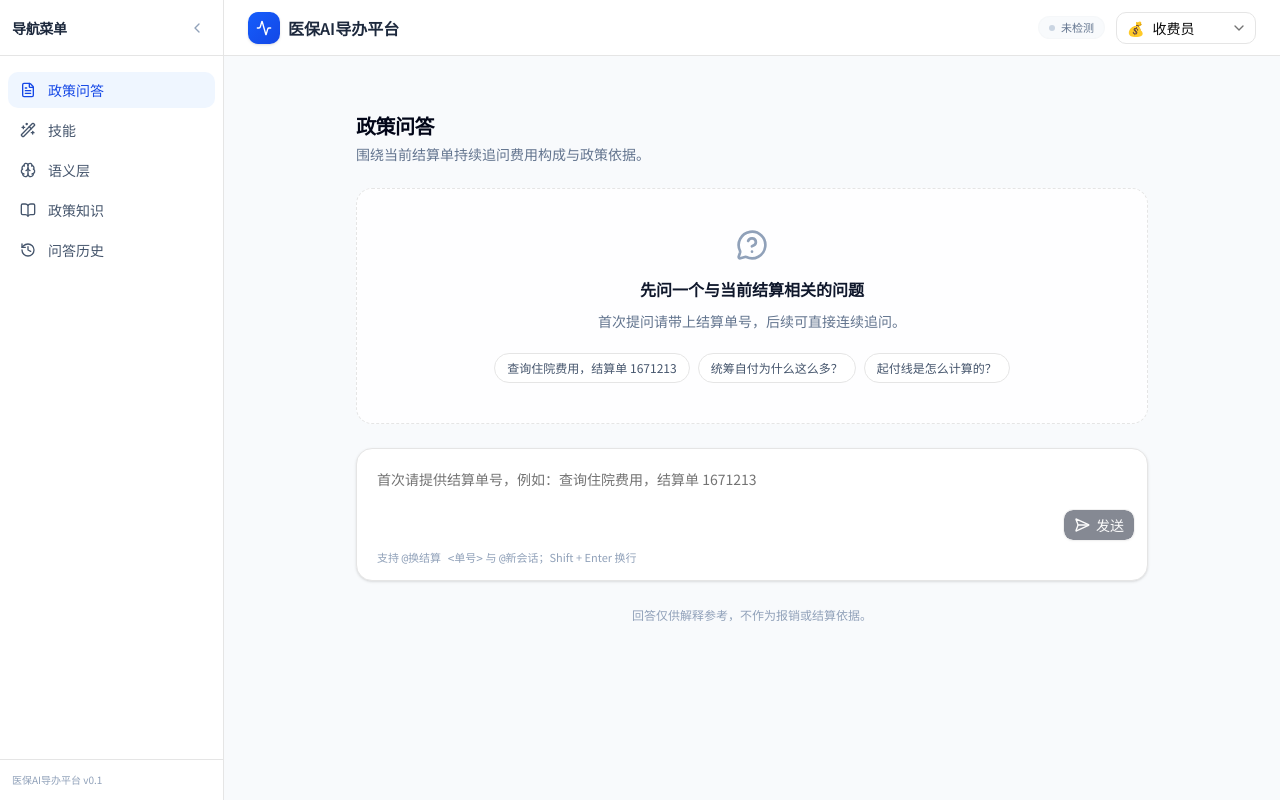
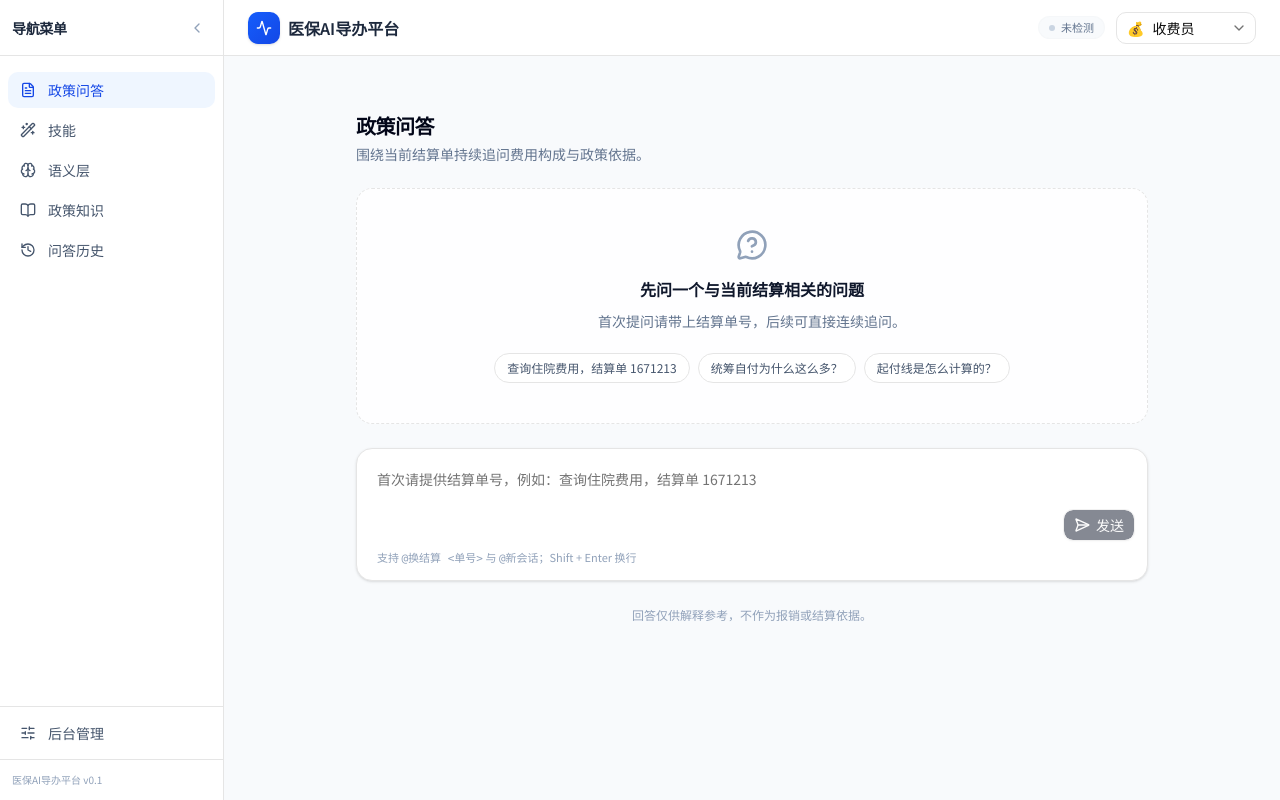
Before and after one commit to ktyhwangfei/hospital_medical_insurance_agent, a Next.js app in the folder src/apps/portal/: page /policy-qa in a window 1280 px wide. Built offline with nearby package versions, Linux system fonts and the light colour scheme.

Commit message:
feat: 移除后台管理前端角色门禁并启用模型治理开发模式

```diff
--- a/src/apps/portal/app/layout.tsx
+++ b/src/apps/portal/app/layout.tsx
@@ -154,7 +154,6 @@ export function LayoutShell({ children }: { children: ReactNode }) {
           </nav>
 
           {/* Admin navigation */}
-          {currentRole === 'information_department' && (
           <nav aria-label="后台管理" className="border-t border-slate-100 px-2 py-2">
             <Link
               href={ADMIN_NAV_ITEM.href}
@@ -169,7 +168,6 @@ export function LayoutShell({ children }: { children: ReactNode }) {
               {!sidebarCollapsed && <span>{ADMIN_NAV_ITEM.label}</span>}
             </Link>
           </nav>
-          )}
 
           {/* Sidebar footer */}
           <footer aria-label="侧栏页脚" className="border-t border-slate-100 p-3">
--- a/src/apps/portal/tsconfig.json
+++ b/src/apps/portal/tsconfig.json
@@ -42,7 +42,11 @@
     ".next-3134/types/**/*.ts",
     ".next-3134/dev/types/**/*.ts",
     ".next-3000/types/**/*.ts",
-    ".next-3000/dev/types/**/*.ts"
+    ".next-3000/dev/types/**/*.ts",
+    ".next-3135/types/**/*.ts",
+    ".next-3135/dev/types/**/*.ts",
+    ".next-3136/types/**/*.ts",
+    ".next-3136/dev/types/**/*.ts"
   ],
   "exclude": [
     "node_modules"
```
Also changed, not shown: 2 other files (tests, documents, lock files or other folders). Lines whose indentation alone changed are shown as unchanged.
